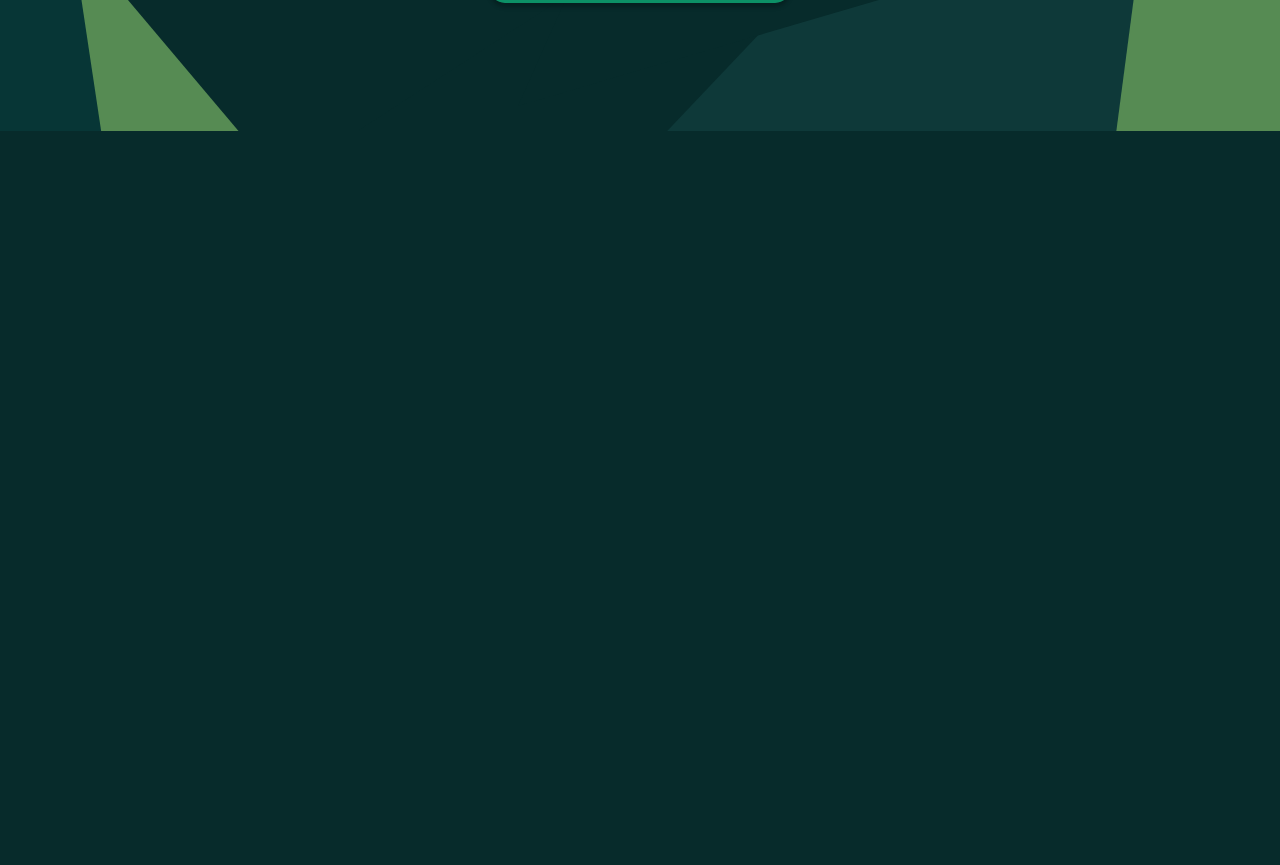
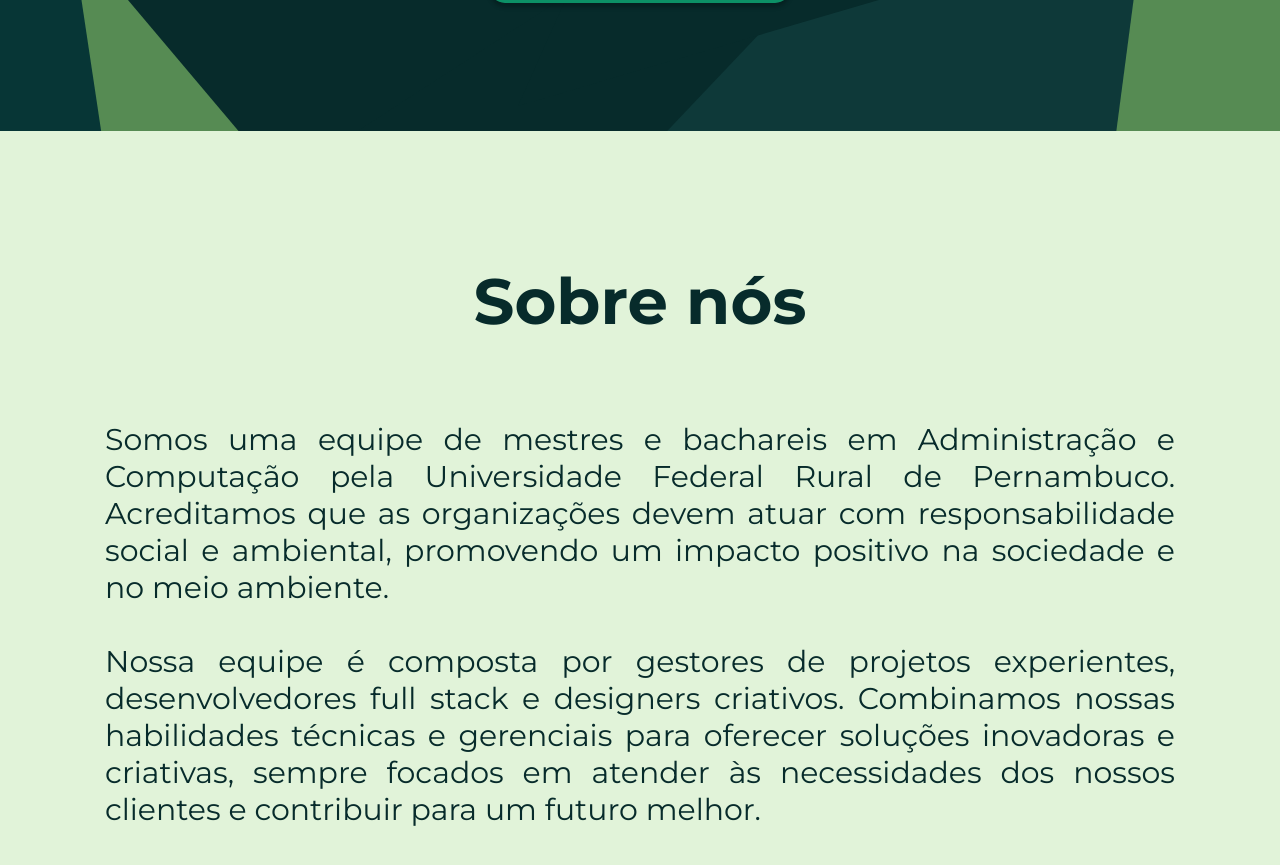
Before and after one commit to Igor-Britoo/Green-Devs-Website-PROD, a React (Vite) app: page / in a window 1280 px wide. Shown: the part 1660-2525 px from the top of the page. Before the commit the page ends 1791 px from the top, so only its background shows below. Built offline with nearby package versions, Linux system fonts and the light colour scheme.

Commit message:
feat: about us section

```diff
--- /dev/null
+++ b/src/components/AboutUs.jsx
@@ -0,0 +1,18 @@
+import React from 'react'
+import { AboutUsSection, AboutUsTitle, Text } from './styled/AboutUsComponents'
+
+const AboutUs = () => {
+  return (
+    <AboutUsSection>
+      <AboutUsTitle>Sobre nós</AboutUsTitle>
+      <Text>
+        Somos uma equipe de mestres e bachareis em Administração e Computação pela Universidade Federal Rural de Pernambuco. Acreditamos que as organizações devem atuar com responsabilidade social e ambiental, promovendo um impacto positivo na sociedade e no meio ambiente.
+        <br/>
+        <br/>
+        Nossa equipe é composta por gestores de projetos experientes, desenvolvedores full stack e designers criativos. Combinamos nossas habilidades técnicas e gerenciais para oferecer soluções inovadoras e criativas, sempre focados em atender às necessidades dos nossos clientes e contribuir para um futuro melhor.
+      </Text>
+    </AboutUsSection>
+  )
+}
+
+export default AboutUs
--- /dev/null
+++ b/src/components/styled/AboutUsComponents.jsx
@@ -0,0 +1,46 @@
+import styled from 'styled-components';
+
+export const AboutUsSection = styled.section`
+  box-sizing: border-box;
+  display: flex;
+  flex-direction: column;
+  justify-content: center;
+  align-items: center;
+  background-color: #E1F3D9;
+  width: 100%;
+  padding: 130px 105px;
+  gap: 50px;
+
+  @media screen and (max-width: ${props => props.theme.breakpoints.md}){
+    padding: 130px 72px;
+  }
+  @media screen and (max-width: ${props => props.theme.breakpoints.sm}){
+    gap: 36px;
+  }
+`
+
+export const AboutUsTitle = styled.h2`
+  margin: 0;
+  font-size: 4rem;
+  font-weight: 700;
+  line-height: 5rem;
+  text-align: center;
+  color: #072B2B;
+
+  @media screen and (max-width: ${props => props.theme.breakpoints.lg}){
+    font-size: 3rem;
+    line-height: 4rem;
+  }
+`
+
+export const Text = styled.p`
+  font-weight: 400;
+  font-size: ${props => props.theme.fontSizes['xxxl']};
+  text-align: justify;
+  color: #072B2B;
+  max-width: 1280px;
+
+  @media screen and (max-width: ${props => props.theme.breakpoints.sm}){
+    font-size: ${props => props.theme.fontSizes['xxl']};
+  }
+`
--- a/src/pages/Home.jsx
+++ b/src/pages/Home.jsx
@@ -3,6 +3,7 @@ import { Main } from '../components/styled/HomeComponents';
 import Hero from '../components/Hero';
 import Quote from '../components/Quote';
 import Services from '../components/Services';
+import AboutUs from '../components/AboutUs';
 
 const Home = () => {
   return (
@@ -10,6 +11,7 @@ const Home = () => {
       <Hero />
       <Quote />
       <Services />
+      <AboutUs />
     </Main>
   )
 }
```
